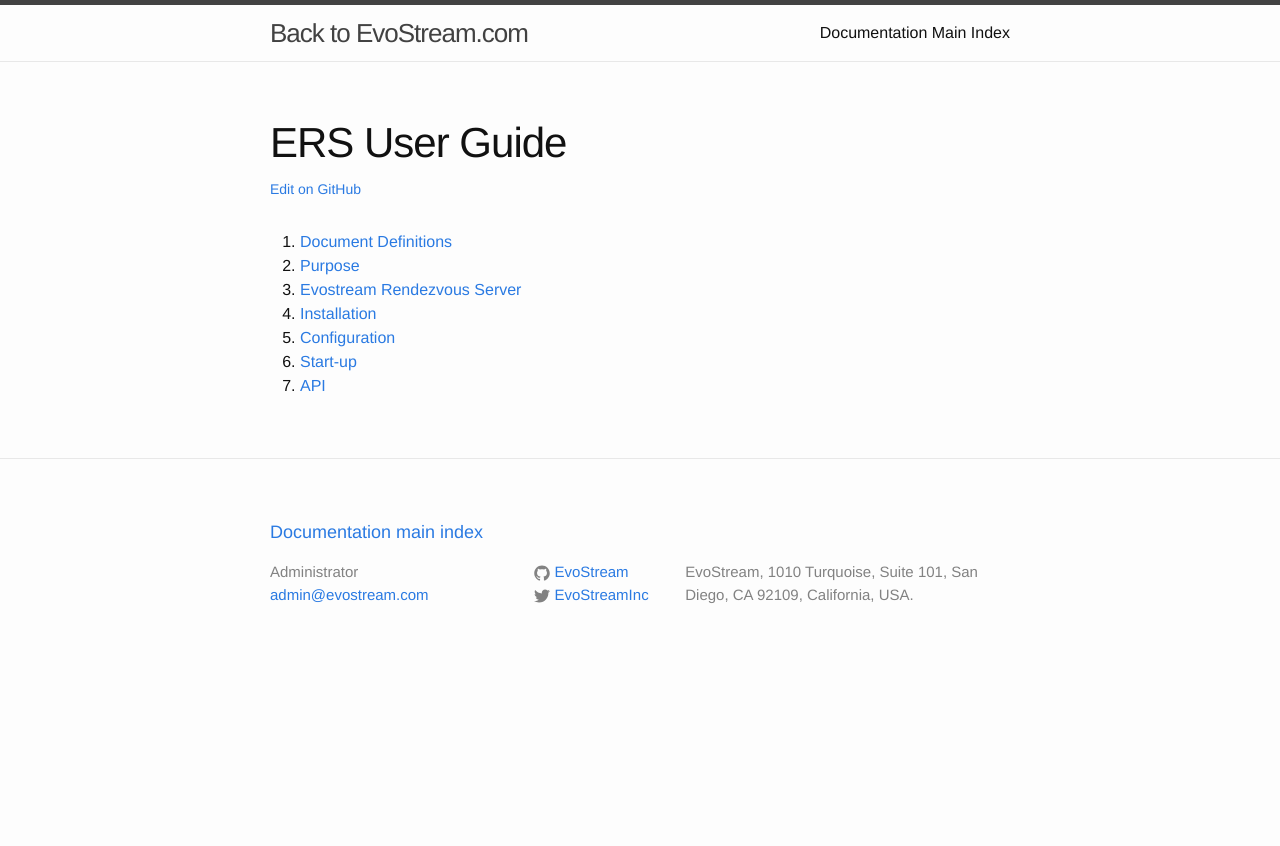
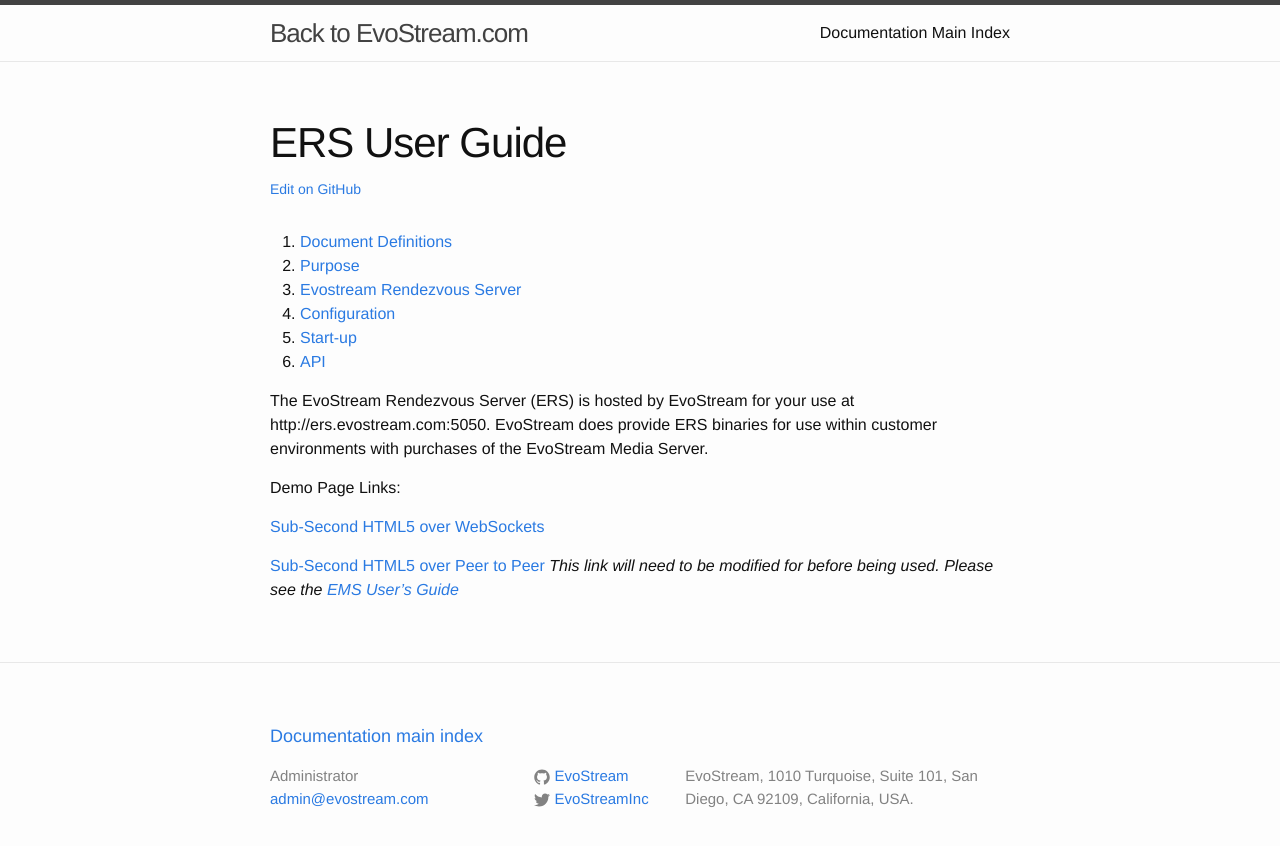
Before and after one commit to EvoStream/ers_user_guide, a Jekyll site: the page built from _posts/2016-01-01-index.md, in a window 1280 px wide. Shown: the top 846 px of the page. Built offline with Jekyll 4.4.1, drawn with Linux system fonts in a browser that asks for light colours.

Commit message:
removed the installer from the index and added some context info at the bottom

```diff
--- a/_posts/2016-01-01-index.md
+++ b/_posts/2016-01-01-index.md
@@ -9,7 +9,15 @@ permalink: table_of_contents
 1. [Document Definitions]({{site.url}}{{site.baseurl}}/document_definitions)
 2. [Purpose]({{site.url}}{{site.baseurl}}/purpose)
 3. [Evostream Rendezvous Server]({{site.url}}{{site.baseurl}}/evostream_rendezvous_server)
-4. [Installation]({{site.url}}{{site.baseurl}}/installation)
-5. [Configuration]({{site.url}}{{site.baseurl}}/configuration)
-6. [Start-up]({{site.url}}{{site.baseurl}}/startup)
-7. [API]({{site.url}}{{site.baseurl}}/api)
+4. [Configuration]({{site.url}}{{site.baseurl}}/configuration)
+5. [Start-up]({{site.url}}{{site.baseurl}}/startup)
+6. [API]({{site.url}}{{site.baseurl}}/api)
+
+The EvoStream Rendezvous Server (ERS) is hosted by EvoStream for your use at http://ers.evostream.com:5050.  EvoStream does provide ERS binaries for use within customer environments with purchases of the EvoStream Media Server.
+
+Demo Page Links:
+
+[Sub-Second HTML5 over WebSockets](http://ers.evostream.com:5050/demo/evowsvideo.html)
+
+[Sub-Second HTML5 over Peer to Peer](http://ers.evostream.com:5050/demo/evowrtcclient.html?stream=Camera1&room=bap)
+	*This link will need to be modified for before being used.  Please see the [EMS User's Guide]({{site.url}}/ems_user_guide/protocolsupport#peer-to-peer)*
```
